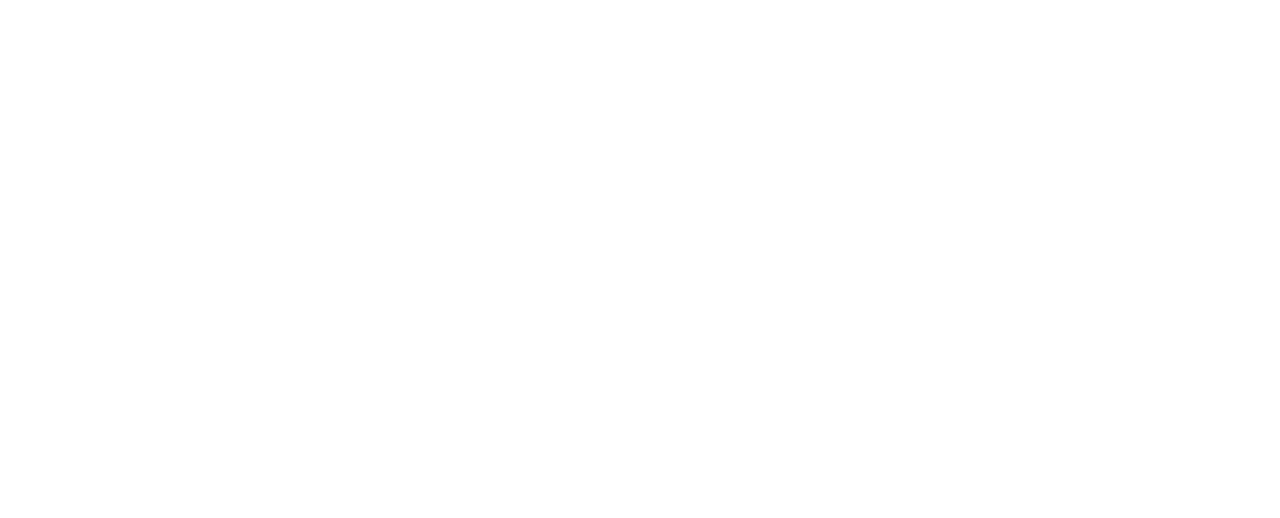
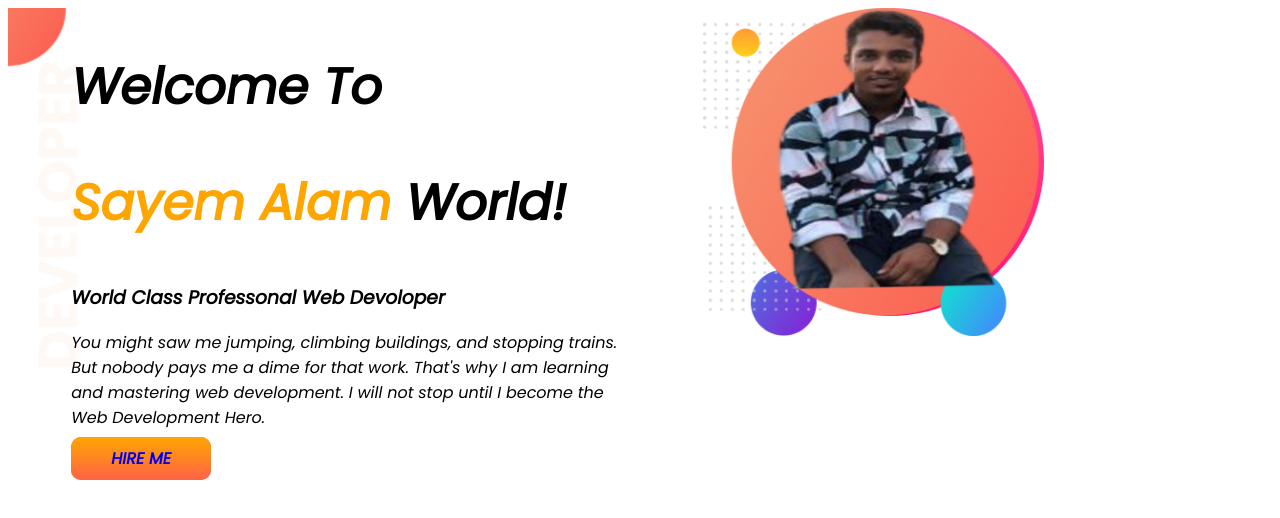
Before and after one commit to sayem555/Sayem-Alam-portfolio, a plain HTML site: page index.html in a window 1280 px wide. Drawn offline with Linux system fonts and the light colour scheme.

Commit message:
add banner

```diff
--- a/index.html
+++ b/index.html
@@ -1,13 +1,36 @@
 <!DOCTYPE html>
 <html lang="en">
+
 <head>
     <meta charset="UTF-8">
     <meta http-equiv="X-UA-Compatible" content="IE=edge">
     <meta name="viewport" content="width=device-width, initial-scale=1.0">
     <title>Document</title>
+    <link rel="preconnect" href="https://fonts.googleapis.com">
+    <link rel="preconnect" href="https://fonts.gstatic.com" crossorigin>
+    <link href="https://fonts.googleapis.com/css2?family=Poppins:ital@1&display=swap" rel="stylesheet">
     <link rel="stylesheet" href="style.css">
 </head>
+
 <body>
+    <section class=top-banner>
+        <div class="half-width">
+            <h1>Welcome To</h1>
+            <h1><span class="orange-color">Sayem Alam</span> World!</h1>
+            <h3>World Class Professonal Web Devoloper</h3>
+            <p>You might saw me jumping, climbing buildings, and stopping trains. But nobody pays me a dime for that
+                work.
+                That's why I am learning and mastering web development. I will not stop until I become the Web
+                Development
+                Hero.</p>
+            <a class="link-button" target="_blank" href="https://github.com/sayem555/Sayem-Alam-portfolio/issues">HIRE
+                ME</a>
+        </div>
+        <div class="half-width">
+            <img src="images/sayemlast.png" alt="">
+        </div>
+    </section>
 
 </body>
+
 </html>
--- a/style.css
+++ b/style.css
@@ -0,0 +1,31 @@
+body{
+    font-family: 'Poppins', sans-serif;
+}
+h1{
+    font-size: 50px;
+}
+.orange-color{
+    color: orange;
+}
+section{
+    display: flex;
+}
+.half-width{
+    width: 50%;
+    padding-left: 5%;
+}
+.half-width img{
+    width: 60%;
+}
+.link-button{
+    text-decoration: none;
+    background-color: palevioletred;
+    background-image: linear-gradient(orange,tomato);
+    padding: 10px 40px;
+    border-radius: 10px;
+    font-weight: 700;
+}
+.top-banner{
+    background-image: url(images/top-banner.png);
+    background-repeat: no-repeat;
+}
```
Also changed, not shown: images/dream-bg.png (added), images/exp-bg.png (added), images/jhankar.png (added), images/jhankar2.png (added), images/my-bg.png (added), images/my-bg2.png (added), images/sayem-removebg-preview.png (added), images/sayem.jpg (added), images/sayemlast.png (added), images/top-banner.png (added), 7 other files.
